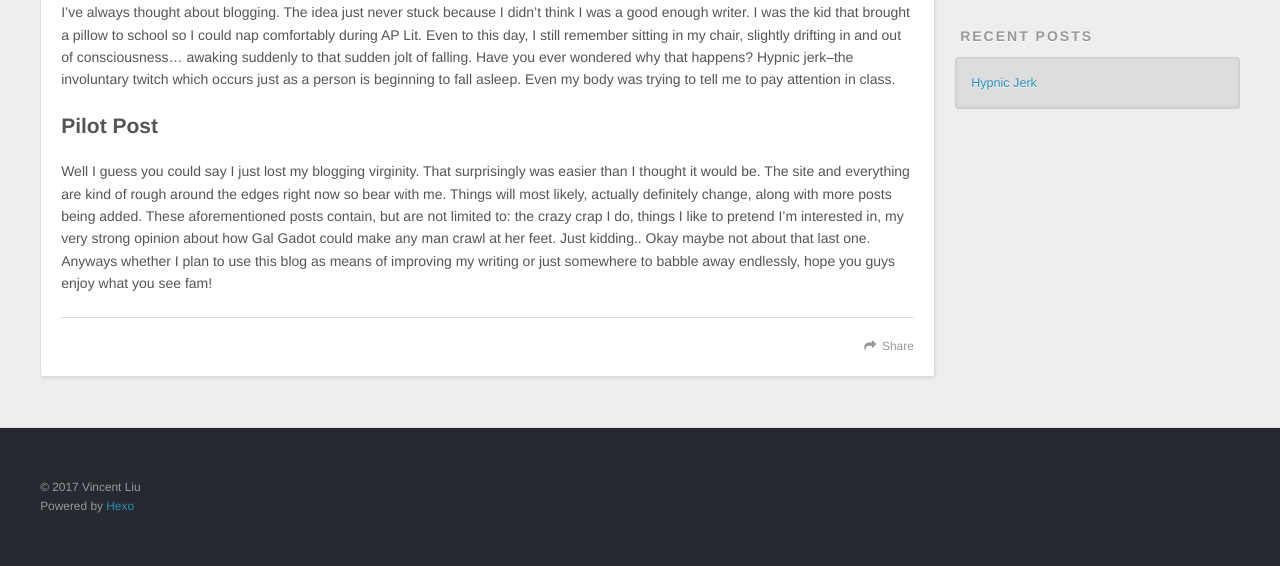
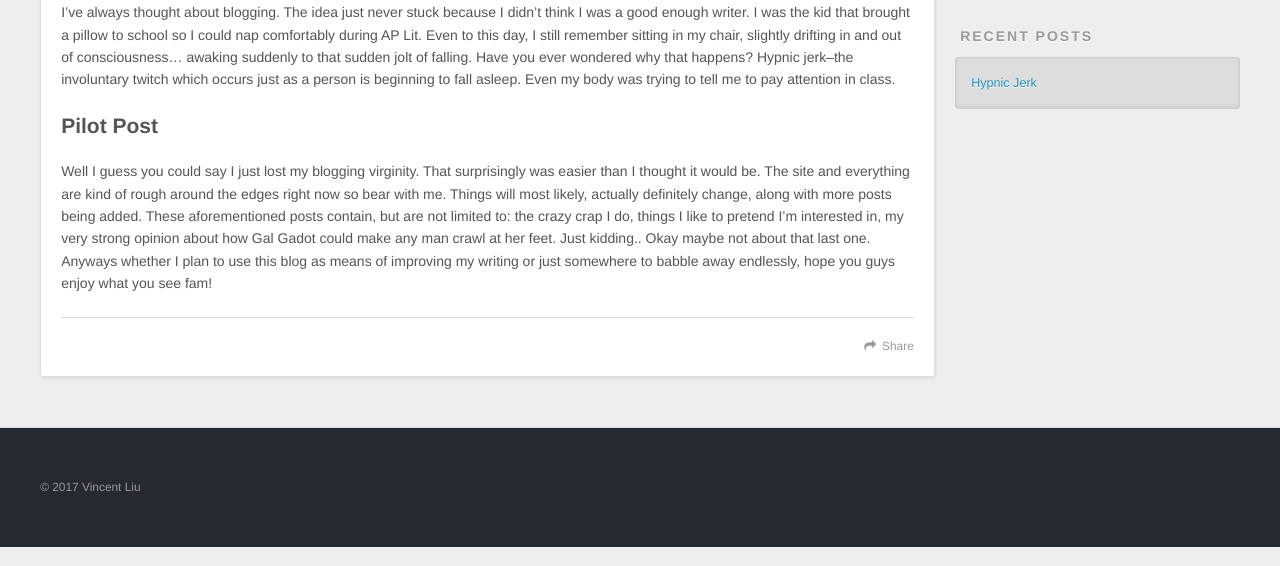
Before and after one commit to vinceliu21/blog, a plain HTML site: page index.html in a window 1280 px wide. Shown: the part 452-1018 px from the top of the page. Drawn offline with nearby package versions, Linux system fonts and the light colour scheme.

Commit message:
Site updated: 2017-06-30 18:15:46

```diff
--- a/index.html
+++ b/index.html
@@ -145,7 +145,7 @@
   <div class="outer">
     <div id="footer-info" class="inner">
       &copy; 2017 Vincent Liu<br>
-      Powered by <a href="http://hexo.io/" target="_blank">Hexo</a>
+  <!--    Powered by <a href="http://hexo.io/" target="_blank">Hexo</a>-->
     </div>
   </div>
 </footer>
```
